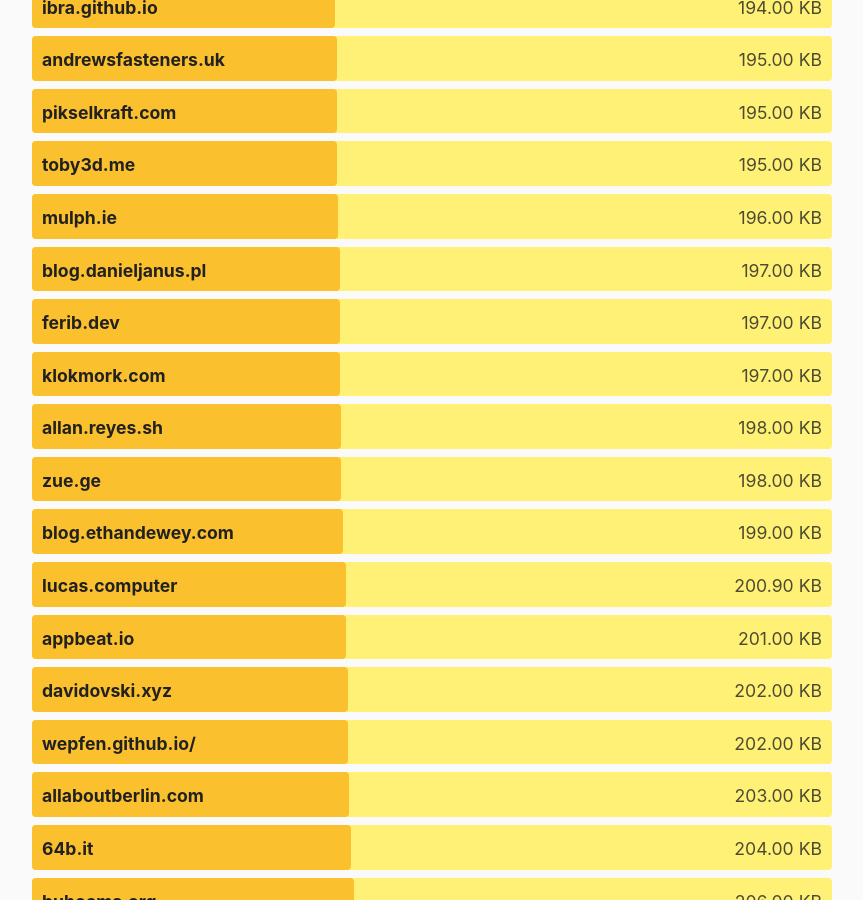
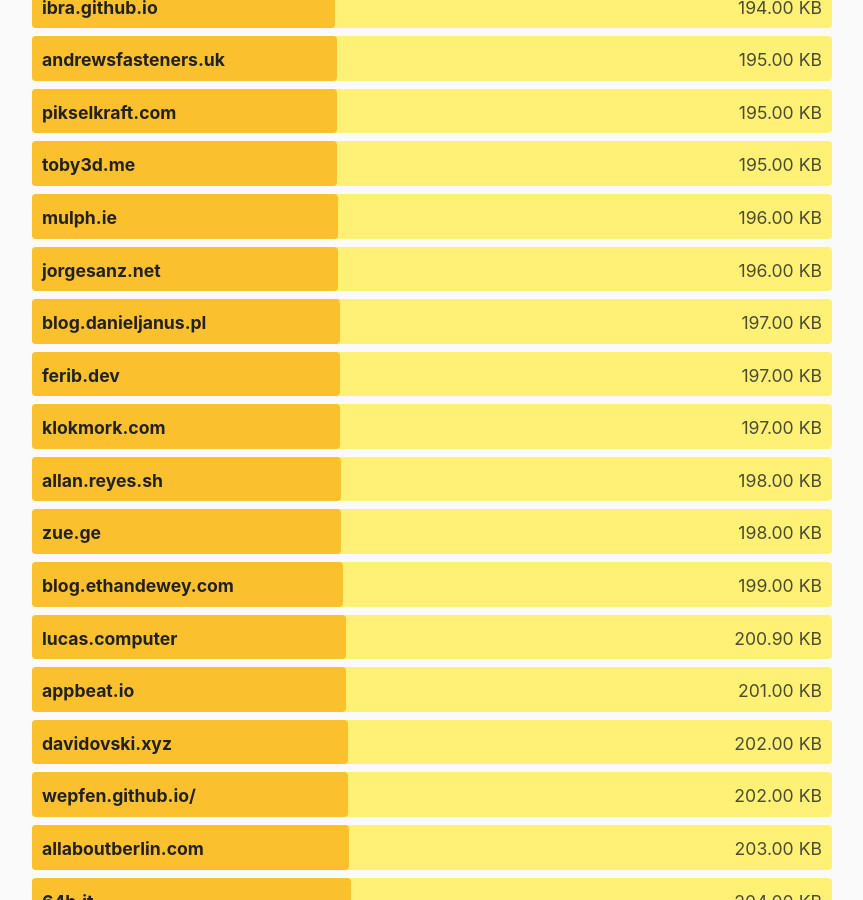
Before and after one commit to kevquirk/512kb.club, a Jekyll site: the page built from index.md, in a window 1280 px wide and 900 px high, scrolled down 31519 px. Shown: the whole window, without its empty margins (208-1071 px from the left). Built offline with Jekyll 4.4.1, drawn with Linux system fonts in a browser that asks for light colours.

Commit message:
Add jorgesanz.net

```diff
--- a/_data/sites.yml
+++ b/_data/sites.yml
@@ -3827,3 +3827,8 @@
   url: https://zwieratko.sk/
   size: 28.07
   last_checked: 2024-02-11
+
+- domain: jorgesanz.net
+  url: https://jorgesanz.net
+  size: 196
+  last_checked: 2024-04-02
```
